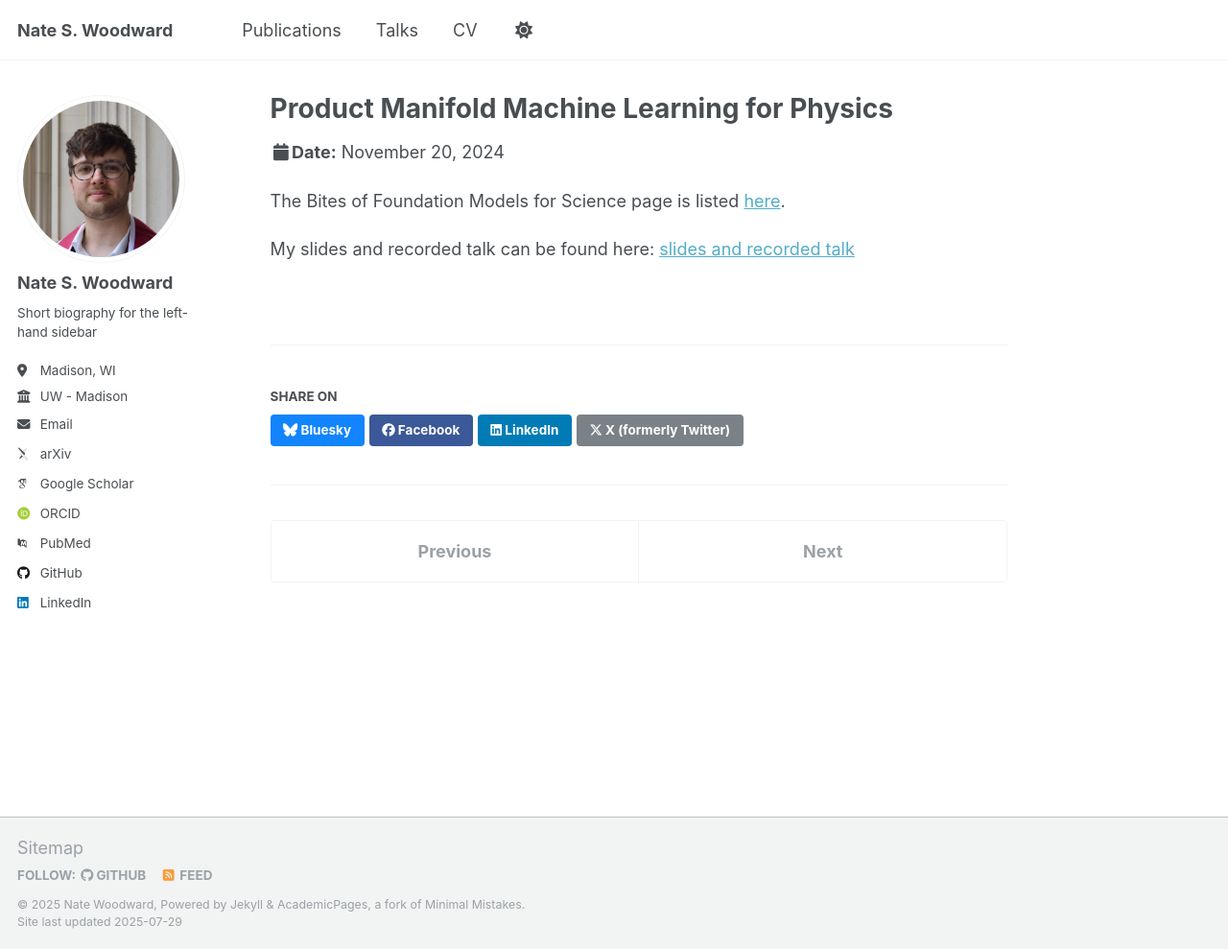
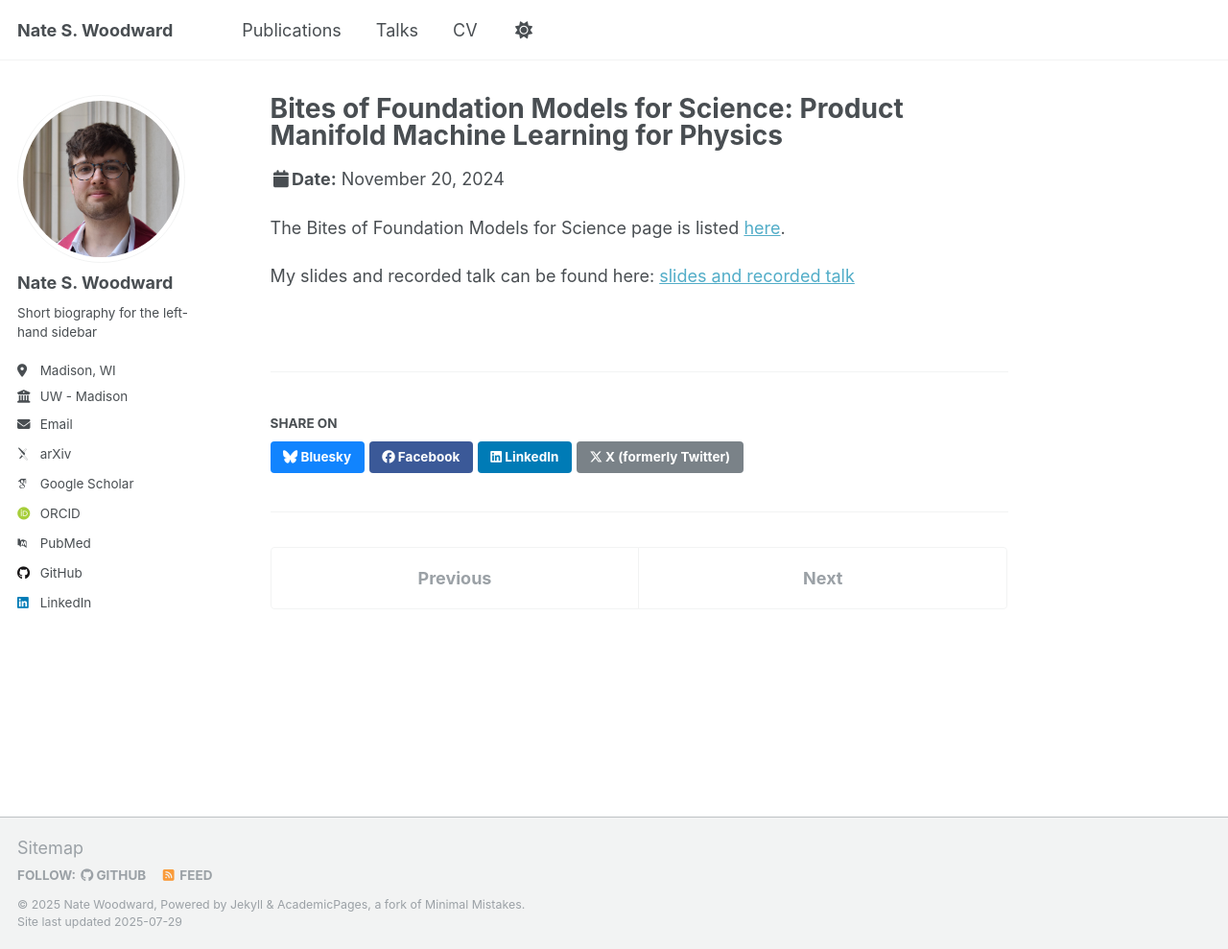
Before and after one commit to nswood/nswood.github.io, a Jekyll site: the page built from _talks/2024-11-20-talk.md, in a window 1280 px wide and 989 px high. Shown: the whole window at 96% size. Built offline with Jekyll 4.4.1, drawn with Linux system fonts in a browser that asks for light colours; some web fonts are replaced; a script that is not in the unit is left out.

Commit message:
Update 2024-11-20-talk.md

```diff
--- a/_talks/2024-11-20-talk.md
+++ b/_talks/2024-11-20-talk.md
@@ -1,5 +1,5 @@
 ---
-title: "Product Manifold Machine Learning for Physics"
+title: "Bites of Foundation Models for Science: Product Manifold Machine Learning for Physics"
 collection: talks
 type: "Talk"
 permalink: /talks/hyperbolic-ML
```
